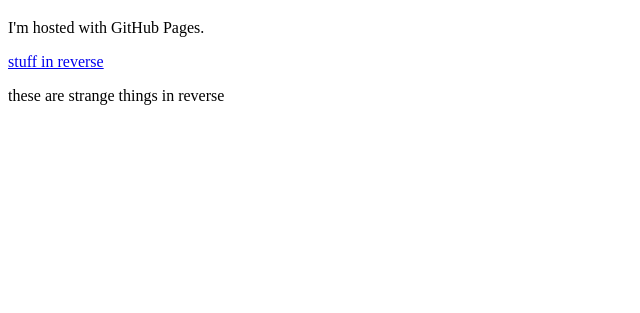
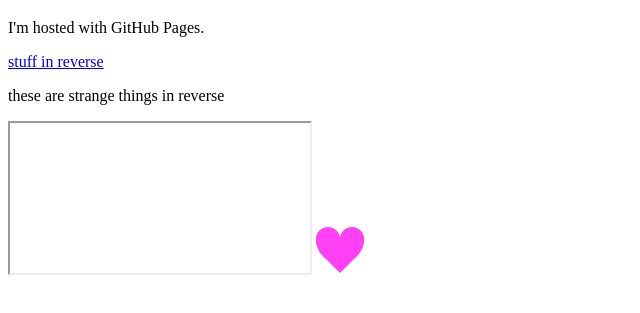
Before and after one commit to sciencewiz/sciencewiz.github.io, a plain HTML site: page index.html in a window 1280 px wide. Shown: the part 61-374 px from the top of the page, without its empty margins (0-640 px from the left). Drawn offline with Linux system fonts and the light colour scheme.

Commit message:
a big change!

```diff
--- a/index.html
+++ b/index.html
@@ -7,5 +7,7 @@
 <p>I'm hosted with GitHub Pages.</p>
 <a href="STUFF IN REVERSE!.mp4">stuff in reverse</a>
 <p>these are strange things in reverse</p>
+<iframe src=""></iframe>
+<span style="display: inline-block; width: 3em; height: 3em"><span style="position: relative; display: inline-block; width: 3em; height: 3em"><i style="position: absolute;display:inline-block;width:0;height:0;line-height:0;border:1.5em solid #ff40f5;border-top:none;border-left:none;border-bottom-right-radius:1.5em;left:1.5em;top:0.75em"></i><i style="position: absolute;display:inline-block;width:0;height:0;line-height:0;border:1.5em solid #ff40f5;border-top:none;border-right:none;border-bottom-left-radius:1.5em;left:0em;top:0.75em"></i><i style="position: absolute;display:inline-block;width:0;height:0;line-height:0;border:1.0714285714285714em solid transparent;border-top:1.0714285714285714em solid #ff40f5;left:0.42857142857142855em;top:1.8214285714285714em"></i><i style="position: absolute;display:inline-block;width:0;height:0;line-height:0;border:0.75em solid #ff40f5;border-radius:0.75em;left:0em;top:0em"></i><i style="position: absolute;display:inline-block;width:0;height:0;line-height:0;border:0.75em solid #ff40f5;border-radius:0.75em;left:1.5em;top:0em"></i></span></span>
 </body>
 </html>
```
